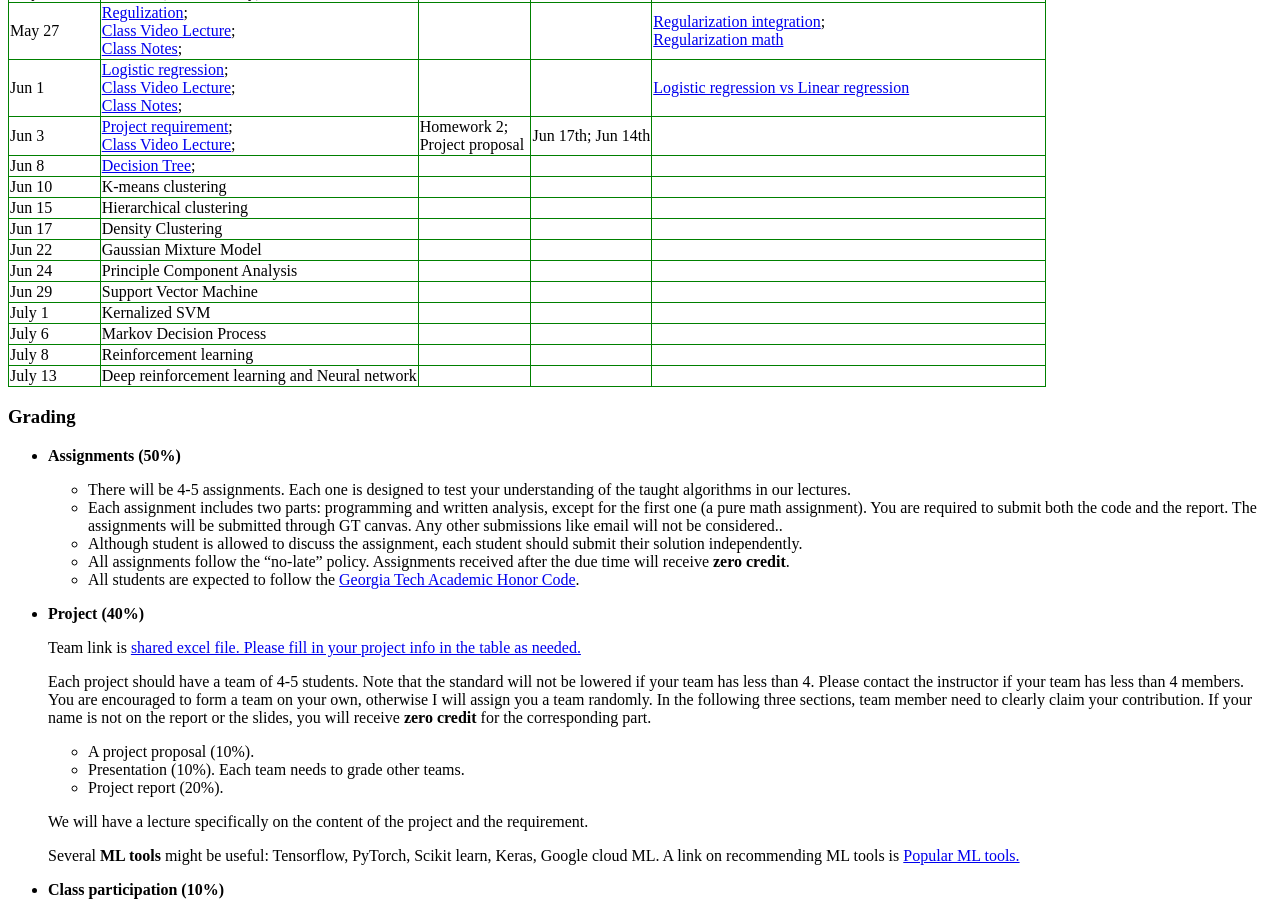
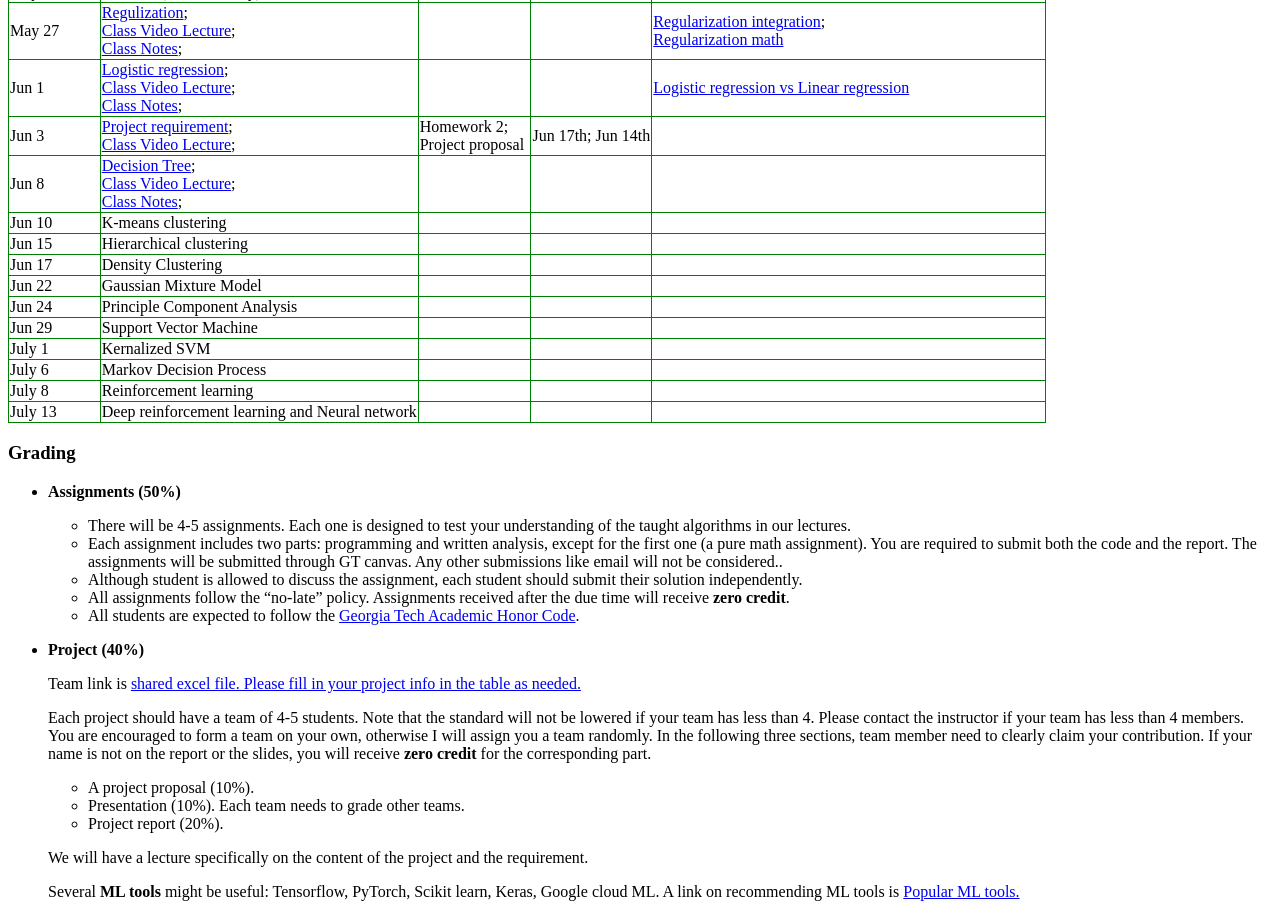
Before and after one commit to mimoralea/cs4641B-summer2020, a plain HTML site: page index.html in a window 1280 px wide. Shown: the part 832-1744 px from the top of the page. Drawn offline with Linux system fonts and the light colour scheme.

Commit message:
decision

```diff
--- a/index.html
+++ b/index.html
@@ -187,6 +187,8 @@ No class (Memorial day)
 <td>Jun 8</td>
 <td>
 <a href="course/7-decision-tree.pdf" target="_blank">Decision Tree</a>;</br>
+<a href="https://bluejeans.com/s/OrN9c/" target="_blank">Class Video Lecture</a>;</br>
+<a href="course/7-note6-7.pdf" target="_blank">Class Notes</a>;</br>
 </td>
 <td></td>
 <td></td>
```
Also changed, not shown: 1 other file.
